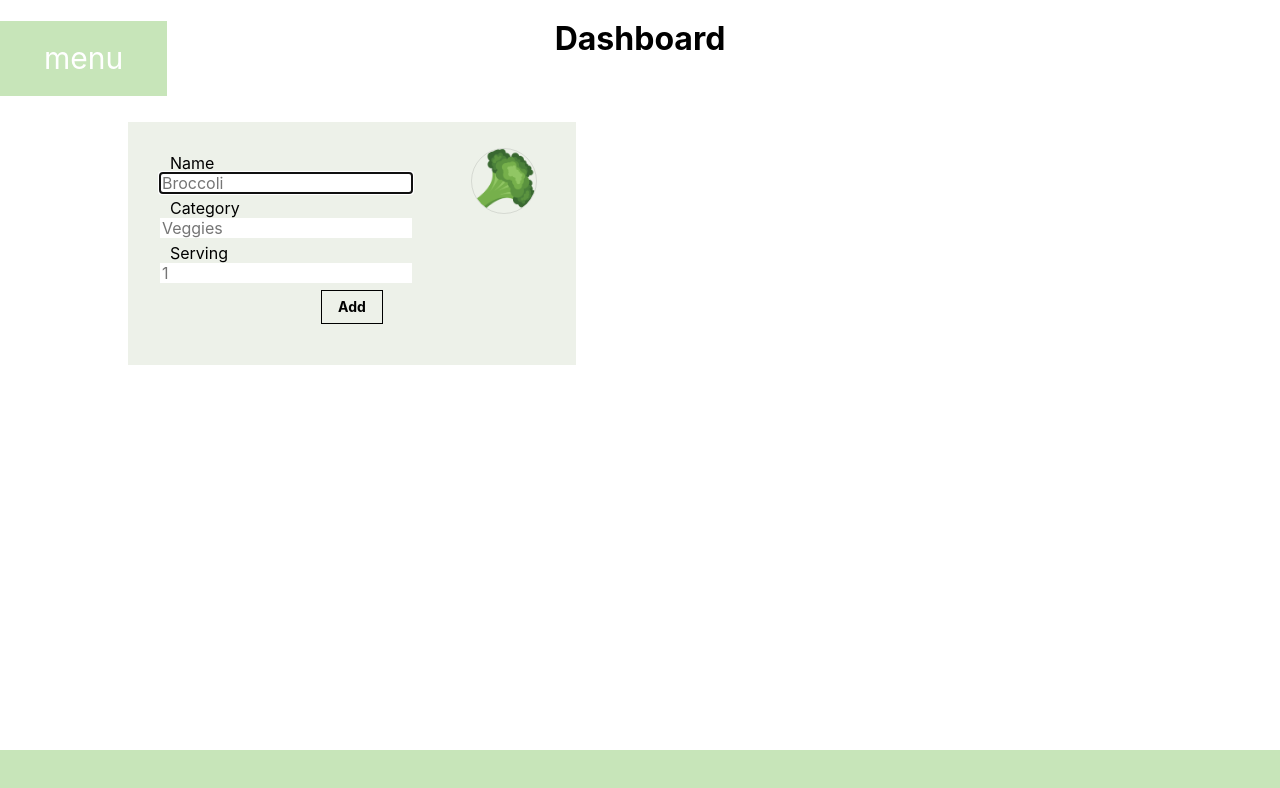
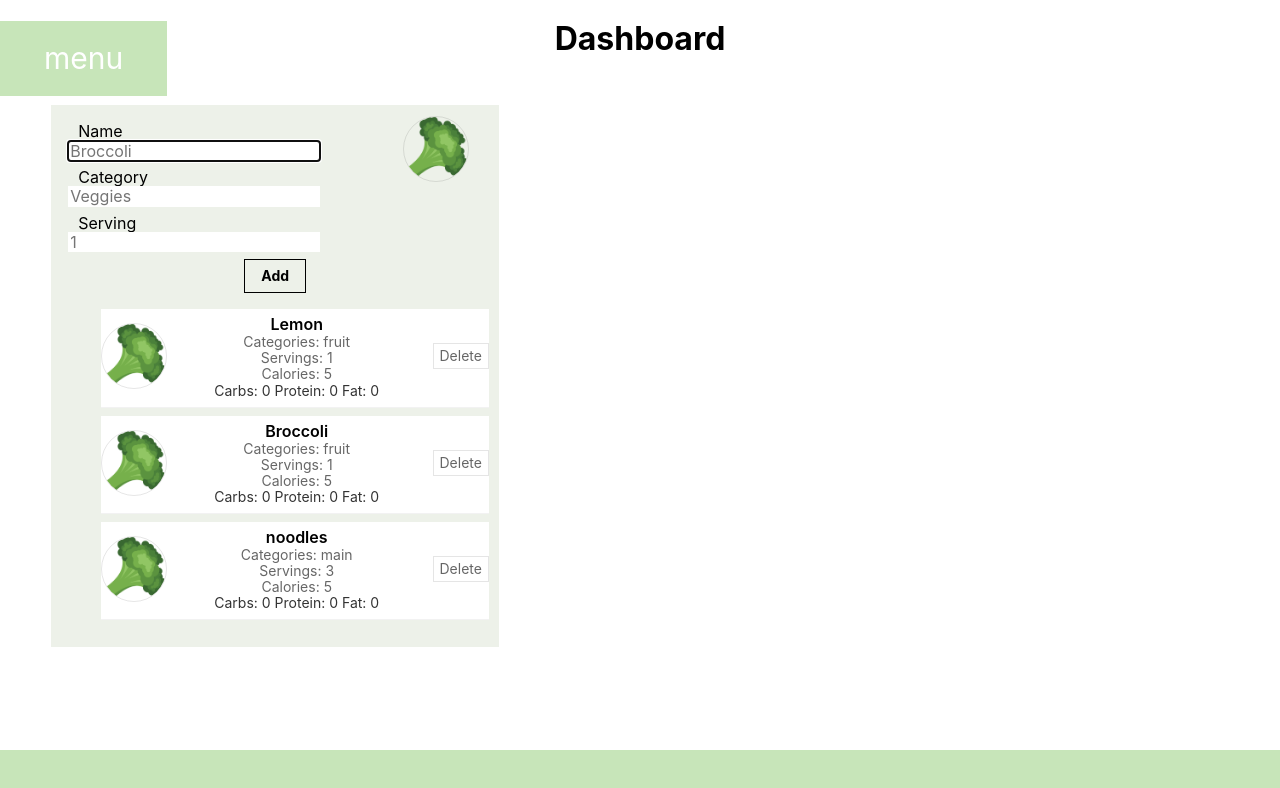
Before and after one commit to QintuTao/nw2021, a React (Create React App) app in the folder food/: page /Dashboard in a window 1280 px wide. Shown: the top 788 px of the page. Built offline with nearby package versions, Linux system fonts and the light colour scheme.

Commit message:
changed  dashdoard stuff

```diff
--- a/food/src/components/Dashboard/DailyFoodList/DailyFoodList.js
+++ b/food/src/components/Dashboard/DailyFoodList/DailyFoodList.js
@@ -4,34 +4,17 @@ import FoodList from "./FoodList/FoodList";
 import FoodForm from "./FoodForm/FoodForm";
 import "./DailyFoodList.css";
 
-var todoItems = [];
-todoItems.push({index: 1, value: "learn react", done: false});
-todoItems.push({index: 2, value: "Go shopping", done: true});
-todoItems.push({index: 3, value: "buy flowers", done: true});
-
-var foodItems = [];
-todoItems.push({index: 1, name: "Lemon", category: "fruit", serving: 1});
-todoItems.push({index: 2, name: "Broccoli", category: "fruit", serving: 1});
-todoItems.push({index: 3, name: "noodles", category: "main", serving: 3});
-
 class DailyFoodList extends Component {
     constructor(props) {
-        // super();
-        // this.foodlist = [<FoodItem/>, <FoodItem/>]
-        // this.state = {
-        //     foodlist: []
-        // };
-        // this.addItem = this.addItem.bind(this);
-        // this.addFood("lemon", 2);
-
         super(props);
         this.addItem = this.addItem.bind(this);
         this.removeItem = this.removeItem.bind(this);
-        this.state = {foodItems: foodItems};
+        this.state = {foodItems: props.foodItems};
     }
     addItem(foodItem) {
+        var foodItems = this.state.foodItems;
         foodItems.unshift({
-          index: todoItems.length+1,
+          index: foodItems.length+1,
           name: foodItem.name,
           category: foodItem.category,
           serving: foodItem.serving
@@ -39,6 +22,7 @@ class DailyFoodList extends Component {
         this.setState({foodItems: foodItems});
     }
     removeItem (itemIndex) {
+        var foodItems = this.state.foodItems;
         foodItems.splice(itemIndex, 1);
         this.setState({foodItems: foodItems});
     }
@@ -78,10 +62,11 @@ class DailyFoodList extends Component {
     // }
     render() {
         // var listItems = this.state.foodlist.map(this.createTasks);
+        // var listfood =
         return (
             <div class = "container">
                 <FoodForm addItem={this.addItem} />
-                <FoodList items={foodItems} removeItem={this.removeItem}/>
+                <FoodList items={this.state.foodItems} removeItem={this.removeItem}/>
 
             </div>
         );
--- a/food/src/components/Dashboard/DailyFoodList/FoodList/FoodItem/FoodItem.js
+++ b/food/src/components/Dashboard/DailyFoodList/FoodList/FoodItem/FoodItem.js
@@ -22,11 +22,11 @@ class FoodItem extends Component {
         var index = parseInt(this.props.index);
         this.props.removeItem(index);
     }
-    setFoodRecord(name, category, serving) {
-        this.name = name;
-        this.category = category;
-        this.serving = serving;
-    }
+    // setFoodRecord(name, category, serving) {
+    //     this.name = name;
+    //     this.category = category;
+    //     this.serving = serving;
+    // }
     getNutritionalInfo() {
         fetch('www.fatsecret.com', {
             method: 'fetch',
--- a/food/src/components/Dashboard/Dashboard.css
+++ b/food/src/components/Dashboard/Dashboard.css
@@ -0,0 +1,8 @@
+.left {
+    width: 40vw;
+}
+
+.right {
+    width: 55vw;
+    /* background-color: yellow; */
+}
--- a/food/src/components/Dashboard/Dashboard.js
+++ b/food/src/components/Dashboard/Dashboard.js
@@ -2,16 +2,33 @@ import React, { Component } from 'react';
 import DailyFoodList from './DailyFoodList/DailyFoodList';
 import "./Dashboard.css";
 
+var foodItems = [];
+foodItems.push({index: 1, name: "Lemon", category: "fruit", serving: 1});
+foodItems.push({index: 2, name: "Broccoli", category: "fruit", serving: 1});
+foodItems.push({index: 3, name: "noodles", category: "main", serving: 3});
+// console.log(foodItems);
+
 class Dashboard extends Component {
+    constructor () {
+        super()
+        this.state = {
+            totalCalories: 0,
+            totalCarbs: 0,
+            totalProtein: 0,
+            totalFat: 0,
+            totalVitamin: 0,
+            totalMinerals: 0
+        }
+    }
     render() {
         return (
             <div>
                 <h1>Dashboard</h1>
-                <div>
+                <div className = "row">
                     <div className = "left">
-                        <DailyFoodList />
+                        <DailyFoodList foodItems = {foodItems}/>
                     </div>
-                    <div>
+                    <div className = "right">
 
                     </div>
                 </div>
```
Also changed, not shown: 1 other file (tests, documents, lock files or other folders).
